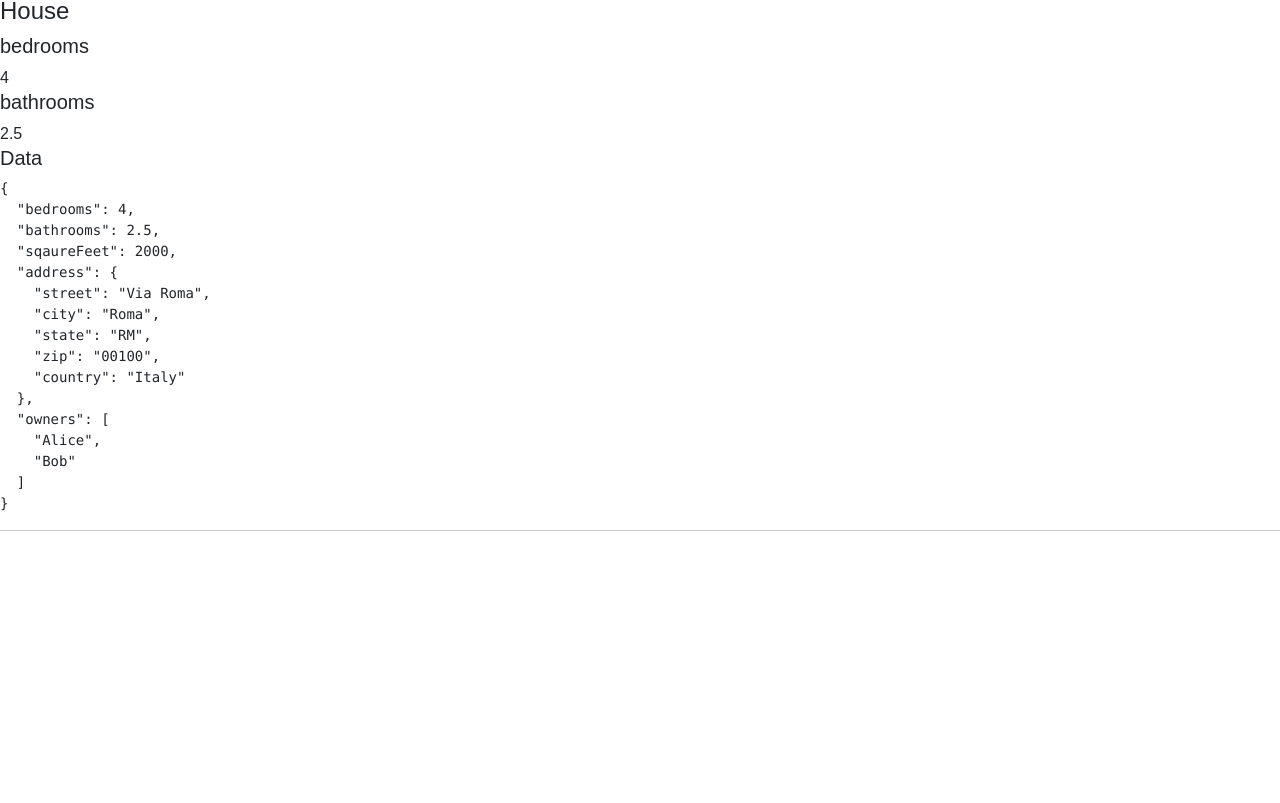
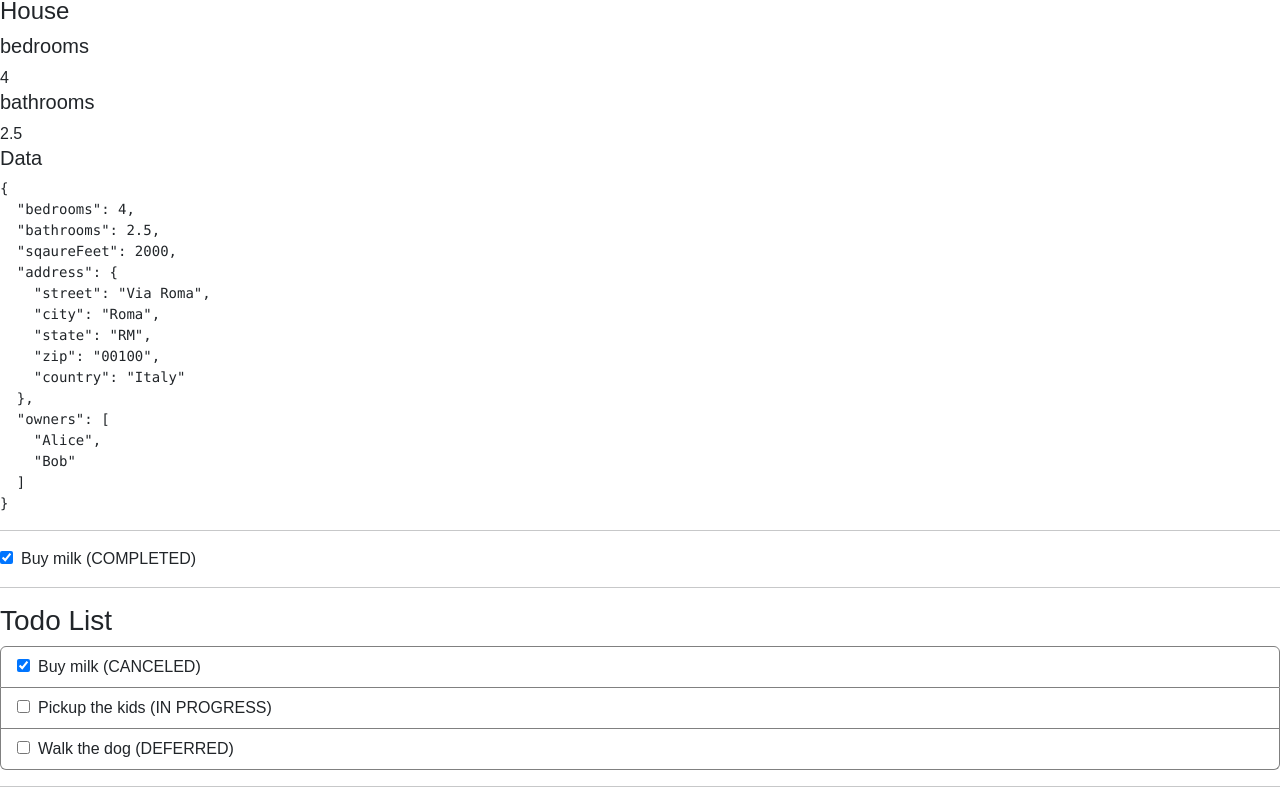
Before and after one commit to abbyelbaum/kambaz-react-web-app, a React (Vite) app: page /#/Labs/Lab3 in a window 1280 px wide. Shown: the part 3025-3828 px from the top of the page. Before the commit the page ends 3572 px from the top, so only its background shows below. Built offline with nearby package versions, Linux system fonts and the light colour scheme.

Commit message:
Rendering a Data Structure

```diff
--- a/src/Labs/Lab3/index.tsx
+++ b/src/Labs/Lab3/index.tsx
@@ -16,9 +16,11 @@
 import MapFunction from "./MapFunction";
 import FindFunction from "./FindFunction";
 import FindIndex from "./FindIndex";
-import FilterFunction from "./FIlterFunction";
+import FilterFunction from "./FilterFunction";
 import JsonStringify from "./JsonStringify";
 import House from "./House";
+import TodoItem from "./todos/TodoItem";
+import TodoList from "./todos/TodoList";
 
 export default function Lab3() {
     return (
@@ -45,6 +47,8 @@
             <FilterFunction/>
             <JsonStringify/>
             <House/>
+            <TodoItem/><hr/>
+            <TodoList/>
         </div>
     );
 }
--- /dev/null
+++ b/src/Labs/Lab3/todos/TodoItem.tsx
@@ -0,0 +1,10 @@
+const TodoItem = ( { todo = {done: true, title: 'Buy milk',
+    status: 'COMPLETED' } }) => {
+        return(
+            <li className="list-group-item">
+                <input type="checkbox" className="me-2" defaultChecked={todo.done}/>
+                {todo.title} ({todo.status})
+            </li>
+        );
+    }
+export default TodoItem;
--- /dev/null
+++ b/src/Labs/Lab3/todos/TodoList.tsx
@@ -0,0 +1,15 @@
+import TodoItem from "./TodoItem"
+import todos from "./todos.json"
+
+export default function TodoList() {
+    return (
+        <>
+            <h3>Todo List</h3>
+            <ul className="list-group">
+                { todos.map(todo => {
+                    return(<TodoItem todo={todo}/>);
+                })}
+            </ul><hr/>
+        </>
+    );
+}
--- /dev/null
+++ b/src/Labs/Lab3/todos/todos.json
@@ -0,0 +1,5 @@
+[
+    { "title": "Buy milk",          "status": "CANCELED",     "done": true   },
+    { "title": "Pickup the kids",   "status": "IN PROGRESS",  "done": false  },
+    { "title": "Walk the dog",      "status": "DEFERRED",     "done": false  }
+]
```
